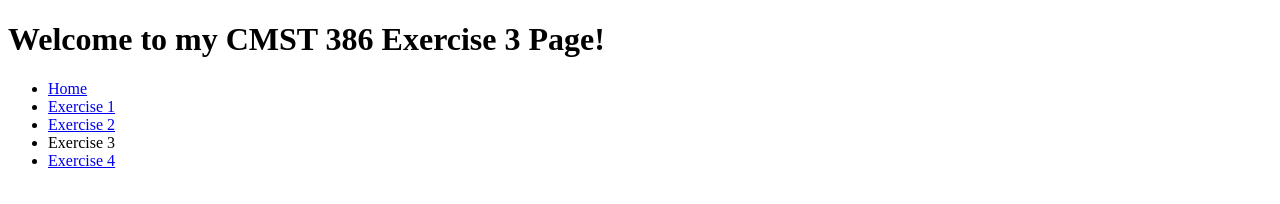
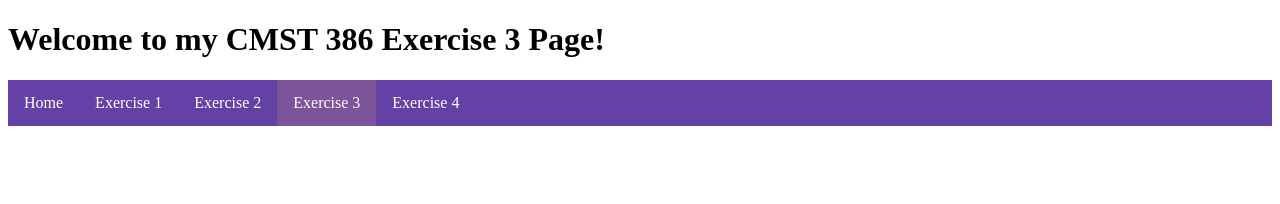
Before and after one commit to veedubrunner/cmst386, a plain HTML site: page exercise3/index.html in a window 1280 px wide. Drawn offline with Linux system fonts and the light colour scheme.

Commit message:
navi menu basic complete

```diff
--- a/exercise1/css/styles.css
+++ b/exercise1/css/styles.css
@@ -0,0 +1,25 @@
+ul.navi {
+  list-style-type: none;
+  margin: 0;
+  padding: 0;
+  overflow: hidden;
+  background-color: #6441a5;
+}
+
+li a {
+float: left;
+display: block;
+color: white;
+text-align: center;
+padding: 14px 16px;
+text-decoration: none;
+}
+
+li a:hover {
+background-color: #ffffff;
+color: #6441a5;
+}
+
+.active {
+    background-color: #7b5499;
+}
--- a/exercise2/css/styles.css
+++ b/exercise2/css/styles.css
@@ -0,0 +1,25 @@
+ul.navi {
+  list-style-type: none;
+  margin: 0;
+  padding: 0;
+  overflow: hidden;
+  background-color: #6441a5;
+}
+
+li a {
+float: left;
+display: block;
+color: white;
+text-align: center;
+padding: 14px 16px;
+text-decoration: none;
+}
+
+li a:hover {
+background-color: #ffffff;
+color: #6441a5;
+}
+
+.active {
+    background-color: #7b5499;
+}
--- a/exercise3/css/styles.css
+++ b/exercise3/css/styles.css
@@ -0,0 +1,25 @@
+ul.navi {
+  list-style-type: none;
+  margin: 0;
+  padding: 0;
+  overflow: hidden;
+  background-color: #6441a5;
+}
+
+li a {
+float: left;
+display: block;
+color: white;
+text-align: center;
+padding: 14px 16px;
+text-decoration: none;
+}
+
+li a:hover {
+background-color: #ffffff;
+color: #6441a5;
+}
+
+.active {
+    background-color: #7b5499;
+}
--- a/exercise3/index.html
+++ b/exercise3/index.html
@@ -4,16 +4,17 @@
   <meta charset="UTF-8">
   <meta name="viewport" content="width=device-width, initial-scale=1.0">
   <meta http-equiv="X-UA-Compatible" content="ie=edge">
+  <link rel="stylesheet" type="text/css" href="../exercise3/css/styles.css">
   <title>Exercise 3 Home - Jonathan</title>
 </head>
 <body>
   <h1>Welcome to my CMST 386 Exercise 3 Page!</h1>
 
-  <ul>
+  <ul class="navi">
  <li><a href="../index.html">Home</a></li>
  <li><a href="../exercise1/index.html">Exercise 1</a></li>
  <li><a href="../exercise2/index.html">Exercise 2</a></li>
- <li>Exercise 3</li>
+ <li><a class="active" href="../exercise3/index.html">Exercise 3</a></li>
  <li><a href="../exercise4/index.html">Exercise 4</a></li>
 </ul>
 
--- a/exercise4/css/styles.css
+++ b/exercise4/css/styles.css
@@ -0,0 +1,25 @@
+ul.navi {
+  list-style-type: none;
+  margin: 0;
+  padding: 0;
+  overflow: hidden;
+  background-color: #6441a5;
+}
+
+li a {
+float: left;
+display: block;
+color: white;
+text-align: center;
+padding: 14px 16px;
+text-decoration: none;
+}
+
+li a:hover {
+background-color: #ffffff;
+color: #6441a5;
+}
+
+.active {
+    background-color: #7b5499;
+}
--- a/styles.css
+++ b/styles.css
@@ -6,17 +6,13 @@ ul.navi {
   background-color: #6441a5;
 }
 
-li {
+li a {
 float: left;
-border-right: 1px solid #9e69c6;
-}
-
-li a {
 display: block;
 color: white;
 text-align: center;
 padding: 14px 16px;
-text-decoration: bold;
+text-decoration: none;
 }
 
 li a:hover {
```
Also changed, not shown: exercise1/index.html (+3 -2 lines), exercise2/index.html (+3 -2 lines), exercise4/index.html (+3 -2 lines), index.html (+2 -2 lines).
